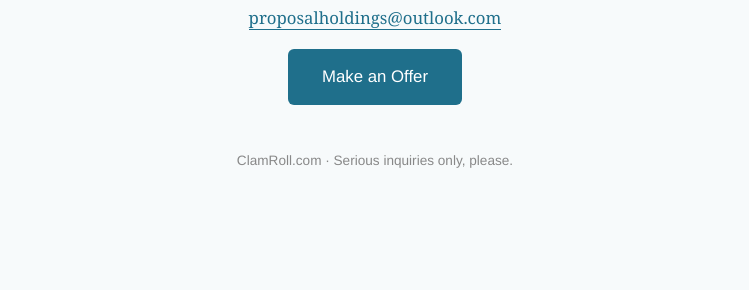
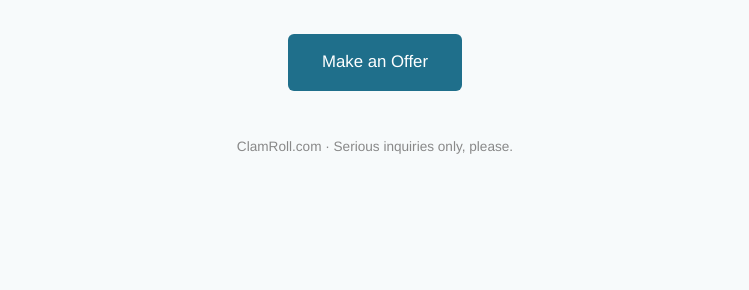
Before and after one commit to yumrare/clamroll-site, a plain HTML site: page index.html in a window 1280 px wide. Shown: the part 510-800 px from the top of the page, without its empty margins (265-1014 px from the left). Drawn offline with Linux system fonts and the light colour scheme.

Commit message:
Remove visible contact email above offer button

```diff
--- a/index.html
+++ b/index.html
@@ -29,7 +29,6 @@
     <p class="sub">Ultra premium domain. Eight letters, two words everyone can spell —<br>the New England seafood classic, ready to brand any seafood house or food line.</p>
     <p class="price">$3,495<small>USD · Or best offer</small></p>
     <div class="contact">
-      <a class="mail" href="mailto:proposalholdings@outlook.com">proposalholdings@outlook.com</a><br>
       <a class="btn" href="mailto:proposalholdings@outlook.com?subject=ClamRoll.com%20—%20Domain%20Inquiry">Make an Offer</a>
     </div>
     <footer>ClamRoll.com · Serious inquiries only, please.</footer>
```
